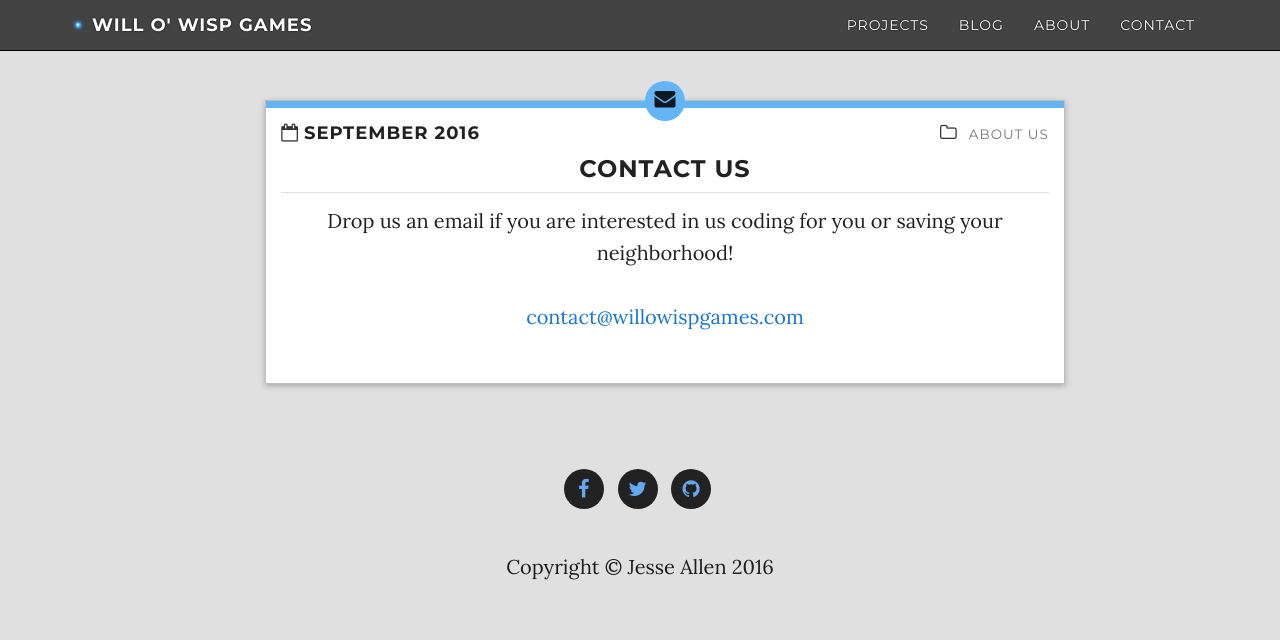
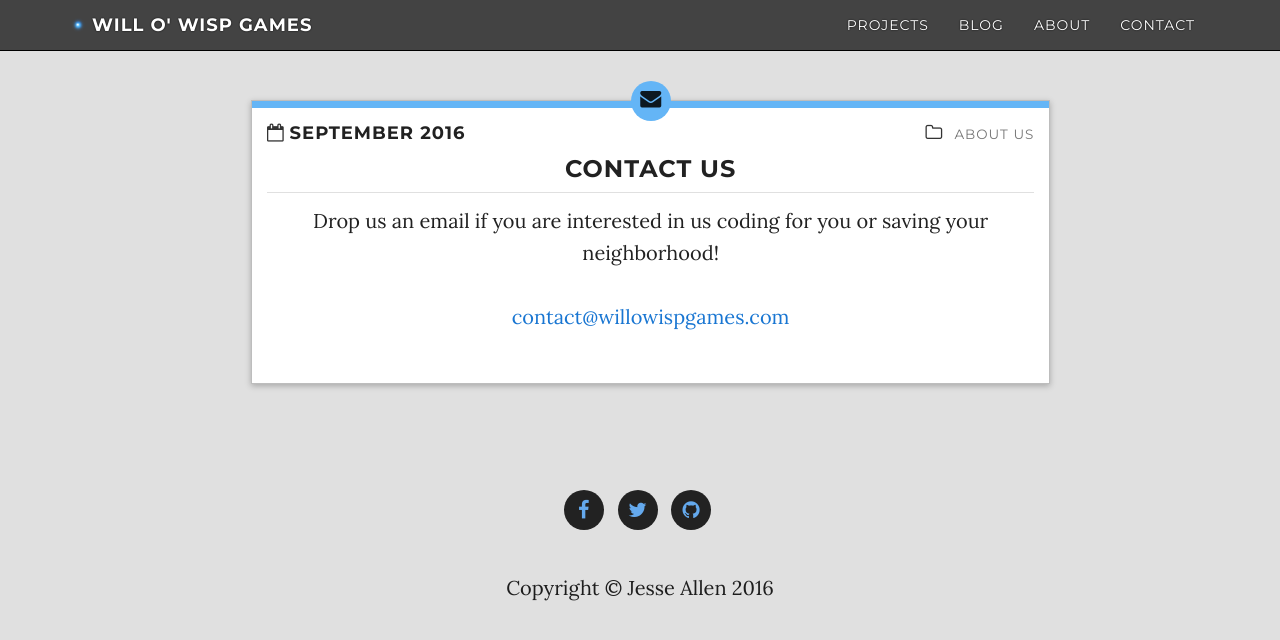
Before and after one commit to WilloWispGames/WilloWispGames.github.io, a Jekyll site: the page built from contact/index.html, in a window 1280 px wide. Shown: the top 640 px of the page. Built offline with Jekyll 4.4.1, drawn with Linux system fonts in a browser that asks for light colours; nearby versions of some CDN libraries.

Commit message:
Update panes.scss

```diff
--- a/css/panes.scss
+++ b/css/panes.scss
@@ -51,7 +51,7 @@
   position: relative;
   padding-top: 100px;
   width: 65%;
-  margin: 0% 1.33 2.66% 1.33%;
+  margin: 0 25px 10px 25px; //margin: 0% 1.33 2.66% 1.33%;
 }
 
 .pane-right {
@@ -125,7 +125,7 @@
 .subject {
   float: left;
   width: 100%;
-  margin: 0 25px 10px 25px; //margin: 0% 1.33% 2.66% 1.33%;
+  margin: 0% 1.33% 2.66% 1.33%;
   background: $white; //$greyPane;
   padding: 15px;
   border: solid 1px $lightGrey;
```
